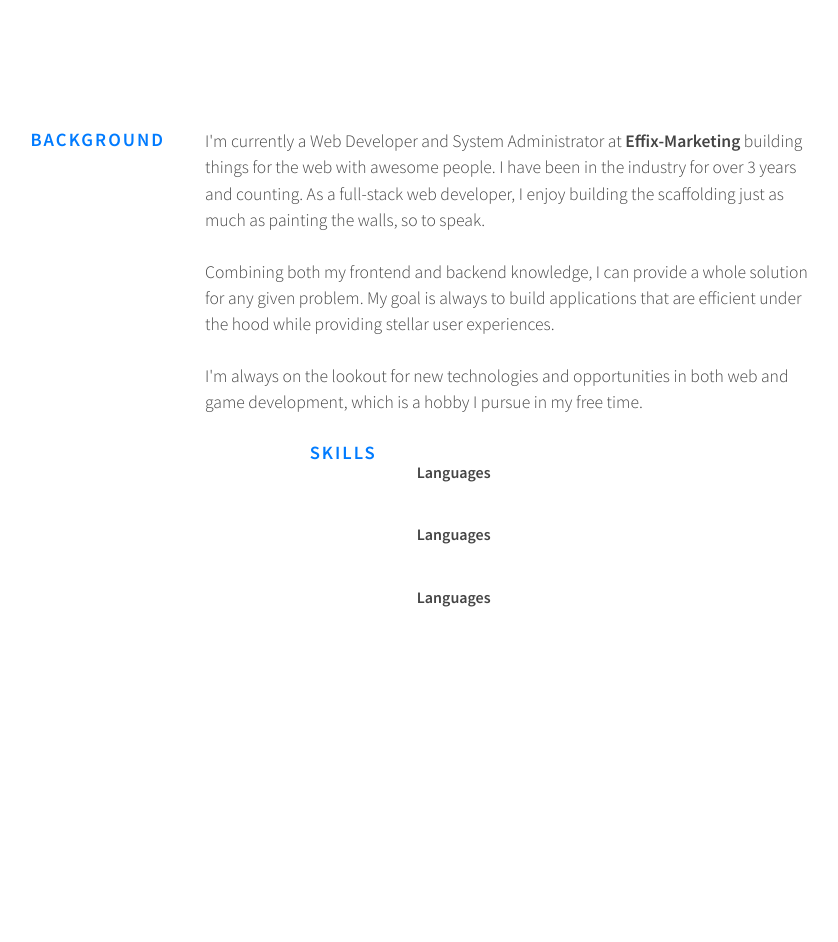
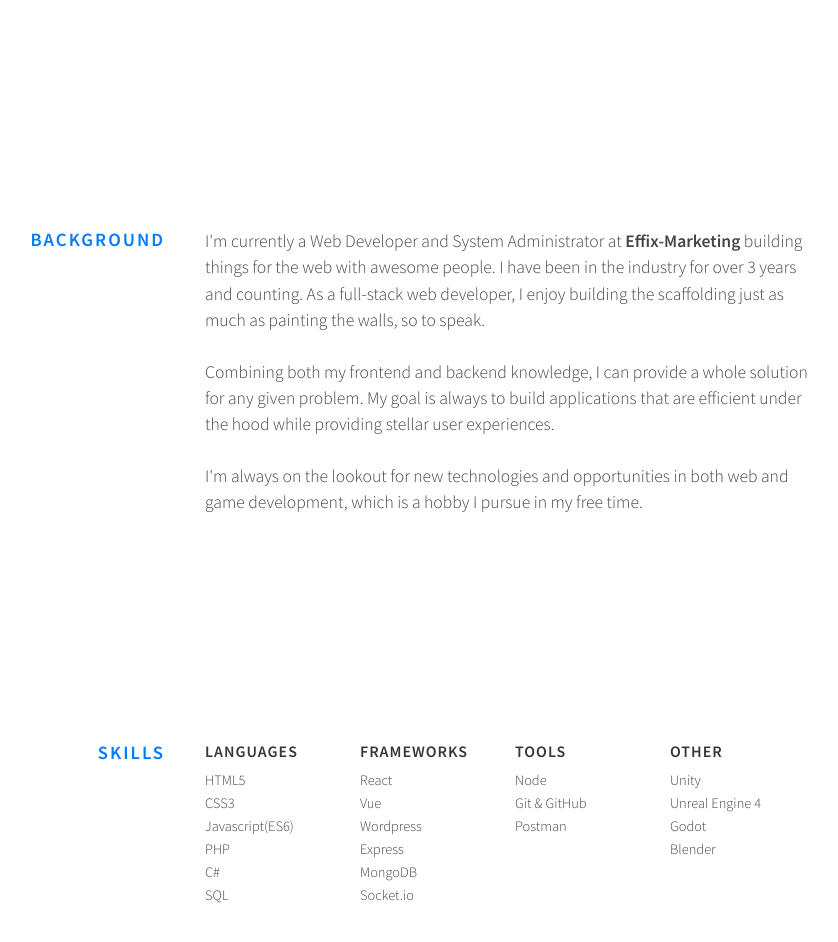
Before and after one commit to corteno/portfolio-v2, a plain HTML site: page index.html in a window 1280 px wide. Shown: the part 720-1662 px from the top of the page, without its empty margins (227-1065 px from the left). Before the commit the page ends 1448 px from the top, so only its background shows below. Drawn offline with Linux system fonts and the light colour scheme; a web font is replaced by a local one.

Commit message:
- Added more content and a bit more styling

```diff
--- a/index.html
+++ b/index.html
@@ -45,18 +45,46 @@
     </section>
     <section class="skills">
         <h3 class="section-title">Skills</h3>
-        <div class="section-content">
+        <div class="section-content row">
             <div class="col">
                 <h4 class="skill-title">Languages</h4>
+                <ul>
+                    <li>HTML5</li>
+                    <li>CSS3</li>
+                    <li>Javascript(ES6)</li>
+                    <li>PHP</li>
+                    <li>C#</li>
+                    <li>SQL</li>
+                </ul>
             </div>
             <div class="col">
-                <h4 class="skill-title">Languages</h4>
+                <h4 class="skill-title">Frameworks</h4>
+                <ul>
+                    <li>React</li>
+                    <li>Vue</li>
+                    <li>Wordpress</li>
+                    <li>Express</li>
+                    <li>MongoDB</li>
+                    <li>Socket.io</li>
+                </ul>
             </div>
             <div class="col">
-                <h4 class="skill-title">Languages</h4>
+                <h4 class="skill-title">Tools</h4>
+                <ul>
+                    <li>Node</li>
+                    <li>Git & GitHub</li>
+                    <li>Postman</li>
+                    <li></li>
+                </ul>
             </div>
             <div class="col">
-
+                <h4 class="skill-title">Other</h4>
+                <ul>
+                    <li>Unity</li>
+                    <li>Unreal Engine 4</li>
+                    <li>Godot</li>
+                    <li>Blender</li>
+                </ul>
             </div>
         </div>
     </section>
--- a/style.css
+++ b/style.css
@@ -7,6 +7,7 @@
 
 
     --text-light-primary: #444;
+    --text-light-bold: #36363c;
     --text-light-secondary: #007bff;
     --text-light-link-highlight: #fff;
 
@@ -40,6 +41,10 @@ strong {
 
 .col {
     flex-direction: column;
+}
+
+.row {
+    flex-direction: row;
 }
 
 .site-wrapper {
@@ -115,6 +120,9 @@ strong {
 
 section {
     max-width: 1240px;
+    width: 100%;
+    margin-bottom: 100px;
+    margin-top: 100px;
 }
 
 .section-title {
@@ -129,8 +137,11 @@ section {
 }
 
 .section-content {
+    width: 50%;
+}
+
+.background .section-content {
     display: inline;
-    width: 50%;
 }
 
 .section-content a {
@@ -167,6 +178,37 @@ section {
 }
 
 
+.skills .section-content {
+
+}
+
+.skills .col {
+    width: 25%;
+}
+
+.skill-title{
+    margin-top: 0;
+    text-transform: uppercase;
+    color: var(--text-light-bold);
+    font-weight: 700;
+    letter-spacing: 1px;
+    margin-bottom: 10px;
+}
+
+.skills ul {
+    flex-direction: column;
+    width: 100% ;
+    padding-left: 0;
+    margin: 0;
+}
+
+.skills li {
+    font-weight: 300;
+    margin-bottom: 5px;
+    font-size: 0.9rem;
+}
+
+
 /*===============================
              FONTS
 =================================*/
```
